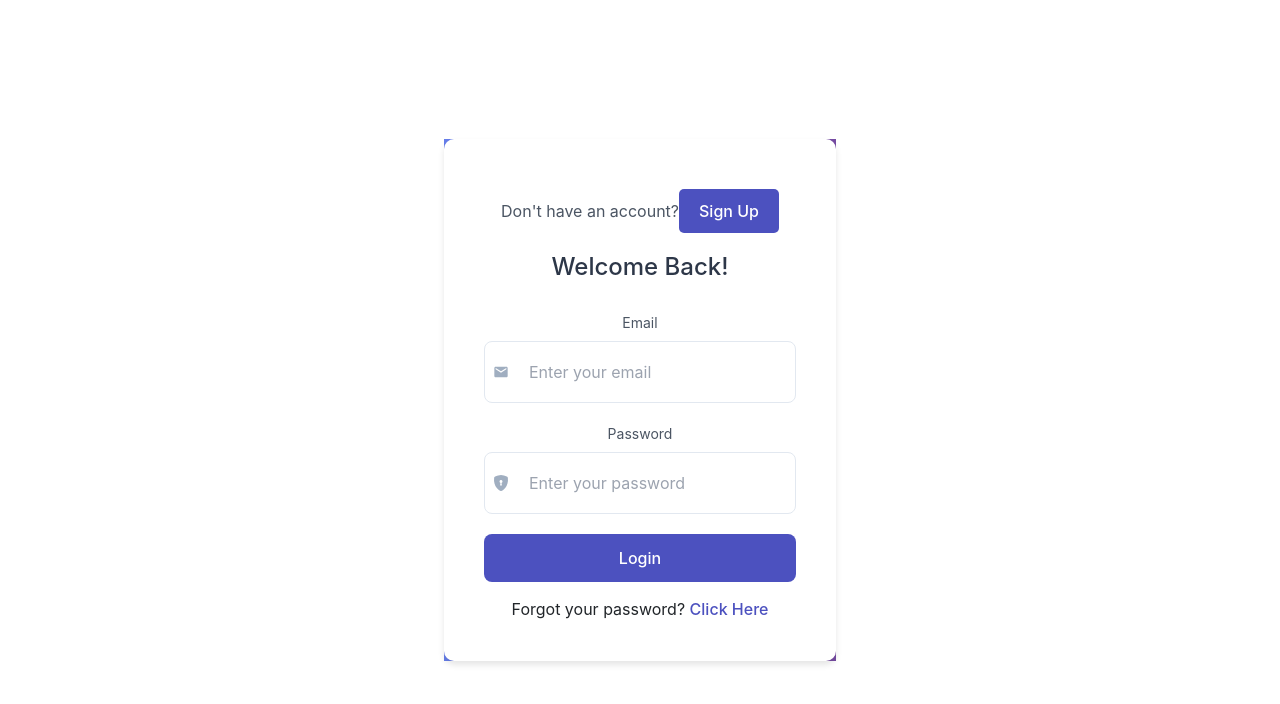
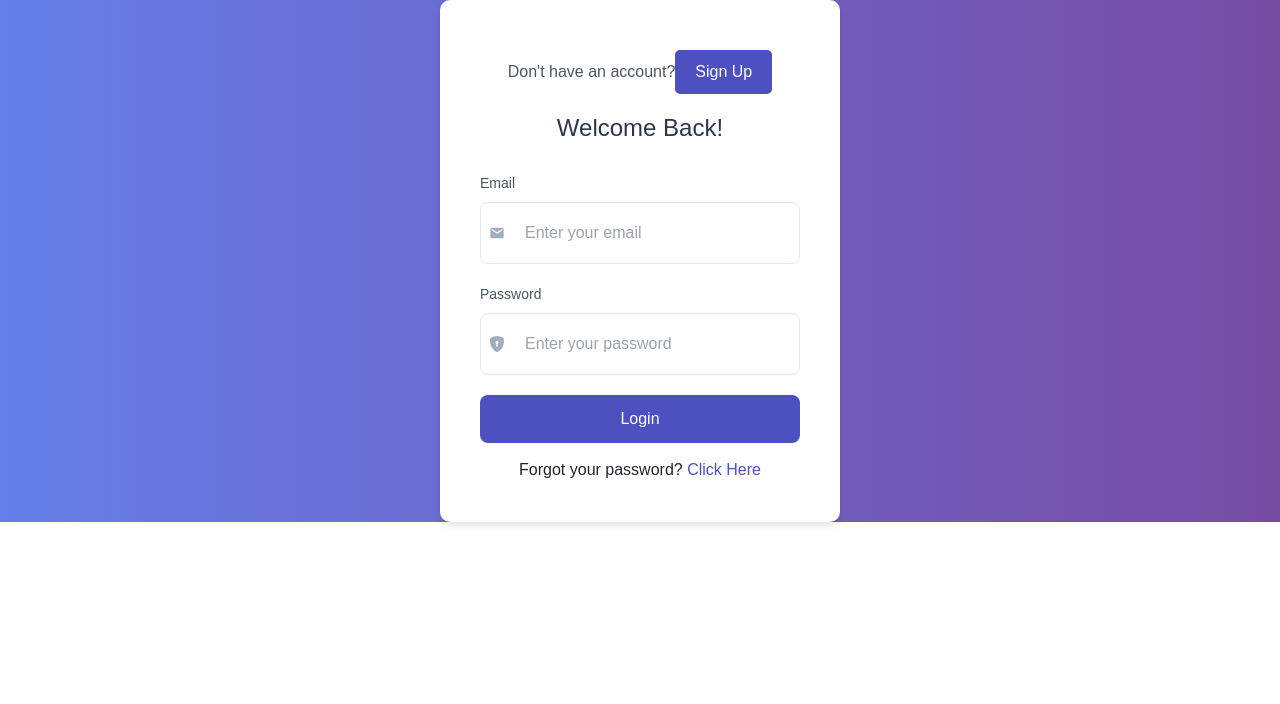
Before and after one commit to ff786/Track-Tidy-Application--FE, a React (Vite) app: page / in a window 1280 px wide. Shown: the top 704 px of the page. Built offline with nearby package versions, Linux system fonts and the light colour scheme.

Commit message:
delete app.css, change index.css , install tailwind.css, apply color theme

```diff
--- a/package.json
+++ b/package.json
@@ -22,18 +22,20 @@
     "react-feather": "^2.0.10",
     "react-icons": "^5.5.0",
     "react-router-dom": "^7.3.0",
-    "sweetalert2": "^11.17.2",
-    "tailwindcss": "^4.0.14"
+    "sweetalert2": "^11.17.2"
   },
   "devDependencies": {
     "@eslint/js": "^9.21.0",
     "@types/react": "^19.0.10",
     "@types/react-dom": "^19.0.4",
     "@vitejs/plugin-react-swc": "^3.8.0",
+    "autoprefixer": "^10.4.21",
     "eslint": "^9.21.0",
     "eslint-plugin-react-hooks": "^5.1.0",
     "eslint-plugin-react-refresh": "^0.4.19",
     "globals": "^15.15.0",
+    "postcss": "^8.5.3",
+    "tailwindcss": "^3.4.17",
     "vite": "^6.2.0"
   }
 }
--- a/src/App.css
+++ /dev/null
@@ -1,43 +0,0 @@
-#root {
-  max-width: 1280px;
-  margin: 0 auto;
-  padding: 2rem;
-  text-align: center;
-  font-family: 'Inter', sans-serif;
-}
-
-.logo {
-  height: 6em;
-  padding: 1.5em;
-  will-change: filter;
-  transition: filter 300ms;
-}
-.logo:hover {
-  filter: drop-shadow(0 0 2em #646cffaa);
-}
-.logo.react:hover {
-  filter: drop-shadow(0 0 2em #61dafbaa);
-}
-
-@keyframes logo-spin {
-  from {
-    transform: rotate(0deg);
-  }
-  to {
-    transform: rotate(360deg);
-  }
-}
-
-@media (prefers-reduced-motion: no-preference) {
-  a:nth-of-type(2) .logo {
-    animation: logo-spin infinite 20s linear;
-  }
-}
-
-.card {
-  padding: 2em;
-}
-
-.read-the-docs {
-  color: #888;
-}
--- a/src/App.jsx
+++ b/src/App.jsx
@@ -1,5 +1,5 @@
 import React, { useState } from 'react'
-import './App.css'
+// import './App.css'
 
 import Login from './Components/HomeIndexLogin/IndexLogin.jsx'
 
--- a/src/Components/HomeIndexLogin/IndexLogin.jsx
+++ b/src/Components/HomeIndexLogin/IndexLogin.jsx
@@ -1,5 +1,5 @@
 import React, { useState } from 'react';
-import '../../App.css';
+// import '../../App.css';
 import './Login.css';
 import { FaUserShield } from 'react-icons/fa';
 import { BsFillShieldLockFill } from 'react-icons/bs';
--- a/src/index.css
+++ b/src/index.css
@@ -1,69 +1,7 @@
-:root {
-  font-family: 'Inter', sans-serif;
-  line-height: 1.5;
-  font-weight: 400;
-
-  color-scheme: light dark;
-  color: rgba(255, 255, 255, 0.87);
-  background-color: #242424;
-
-  font-synthesis: none;
-  text-rendering: optimizeLegibility;
-  -webkit-font-smoothing: antialiased;
-  -moz-osx-font-smoothing: grayscale;
-}
-
-a {
-  font-weight: 500;
-  color: #646cff;
-  text-decoration: inherit;
-}
-a:hover {
-  color: #535bf2;
-}
+@tailwind base;
+@tailwind components;
+@tailwind utilities;
 
 body {
-  margin: 0;
-  display: flex;
-  place-items: center;
-  min-width: 320px;
-  min-height: 100vh;
+  font-family: "Poppins", sans-serif;
 }
-
-h1 {
-  font-size: 3.2em;
-  line-height: 1.1;
-}
-
-button {
-  border-radius: 8px;
-  border: 1px solid transparent;
-  padding: 0.6em 1.2em;
-  font-size: 1em;
-  font-weight: 500;
-  font-family: inherit;
-  background-color: #1a1a1a;
-  cursor: pointer;
-  transition: border-color 0.25s;
-}
-button:hover {
-  border-color: #646cff;
-}
-button:focus,
-button:focus-visible {
-  outline: 4px auto -webkit-focus-ring-color;
-}
-
-@media (prefers-color-scheme: light) {
-  :root {
-    color: #213547;
-    background-color: #ffffff;
-  }
-  a:hover {
-    color: #747bff;
-  }
-  button {
-    background-color: #f9f9f9;
-  }
-}
-@import "tailwindcss";
--- /dev/null
+++ b/tailwind.config.js
@@ -0,0 +1,15 @@
+/** @type {import('tailwindcss').Config} */
+export default {
+  content: ["./index.html", "./src/**/*.{js,ts,jsx,tsx}"],
+  theme: {
+    extend: {
+      colors: {
+        PrimaryColor: "#14b8a6",
+        SecondaryColor: "#0d9488",
+        DarkColor: "#0f766e",
+        ExtraDarkColor: "#0f766e",
+      },
+    },
+  },
+  plugins: [],
+}
```
Also changed, not shown: 1 other file (tests, documents, lock files or other folders).
